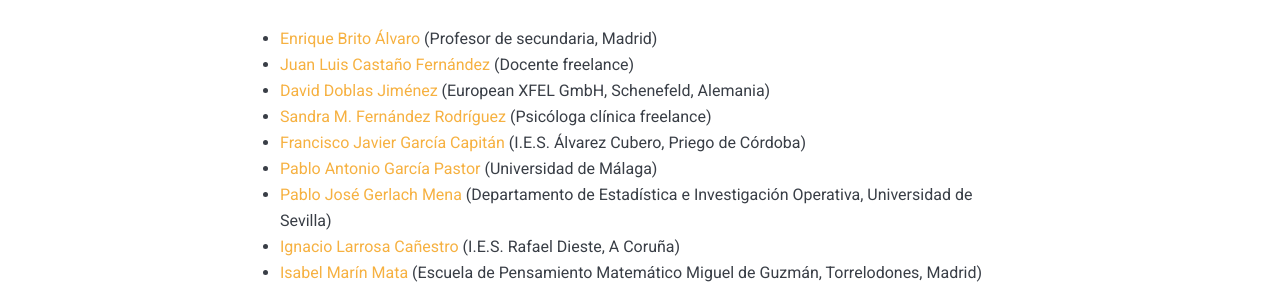
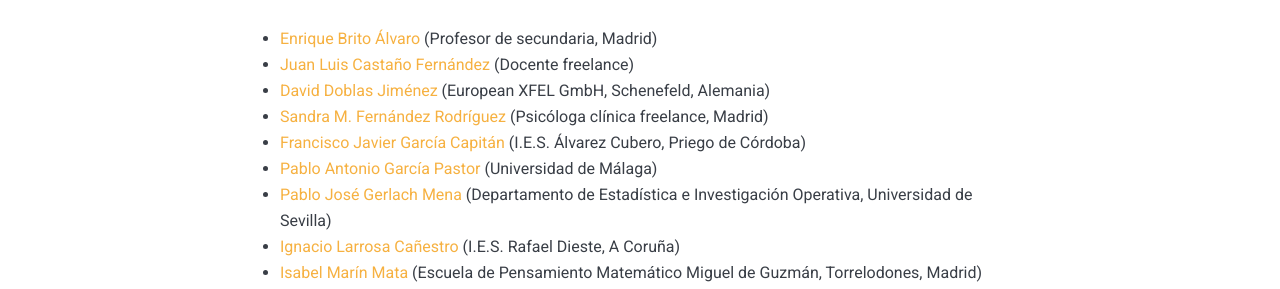
Before and after one commit to revistalva2/lva2.github.io, a Jekyll site: the page built from _pages/01-ficha_bibliografica.markdown, in a window 1280 px wide. Shown: the part 780-1069 px from the top of the page. Built offline with Jekyll 4.4.1, drawn with Linux system fonts in a browser that asks for light colours; nearby versions of some CDN libraries.

Commit message:
Update 01-ficha_bibliografica.markdown

```diff
--- a/_pages/01-ficha_bibliografica.markdown
+++ b/_pages/01-ficha_bibliografica.markdown
@@ -30,7 +30,7 @@
 - [Enrique Brito Álvaro](mailto:enrique@brito.es) (Profesor de secundaria, Madrid)
 - [Juan Luis Castaño Fernández](mailto:juanlcast@gmail.com) (Docente freelance)
 - [David Doblas Jiménez](mailto:david.doblas-jimenez@xfel.eu) (European XFEL GmbH, Schenefeld, Alemania)
-- [Sandra M. Fernández Rodríguez](mailto:sdrafez@gmail.com) (Psicóloga clínica freelance)
+- [Sandra M. Fernández Rodríguez](mailto:sdrafez@gmail.com) (Psicóloga clínica freelance, Madrid)
 - [Francisco Javier García Capitán](mailto:garciacapitan@gmail.com) (I.E.S. Álvarez Cubero, Priego de Córdoba)
 - [Pablo Antonio García Pastor](mailto:iraze.pgp@gmail.com) (Universidad de Málaga)
 - [Pablo José Gerlach Mena](mailto:gerlach@us.es) (Departamento de Estadística e Investigación Operativa, Universidad de Sevilla)
```
